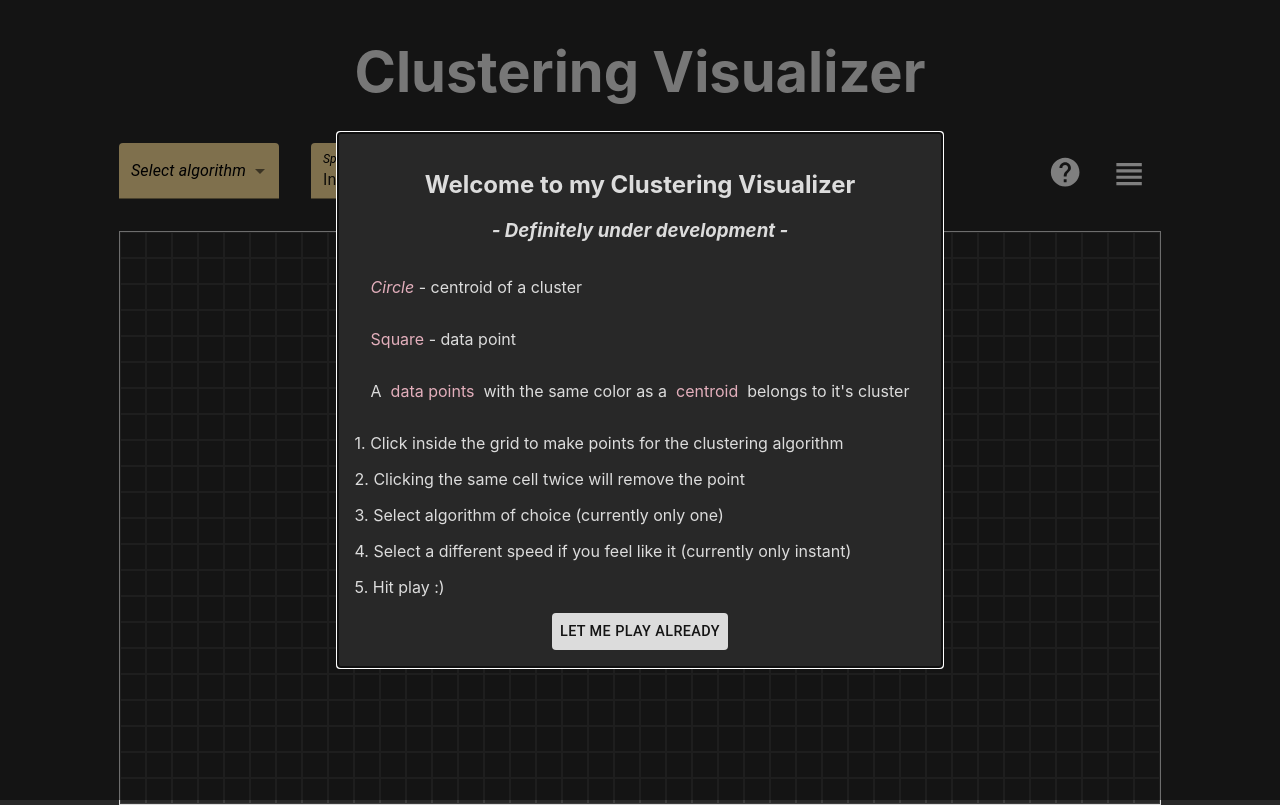
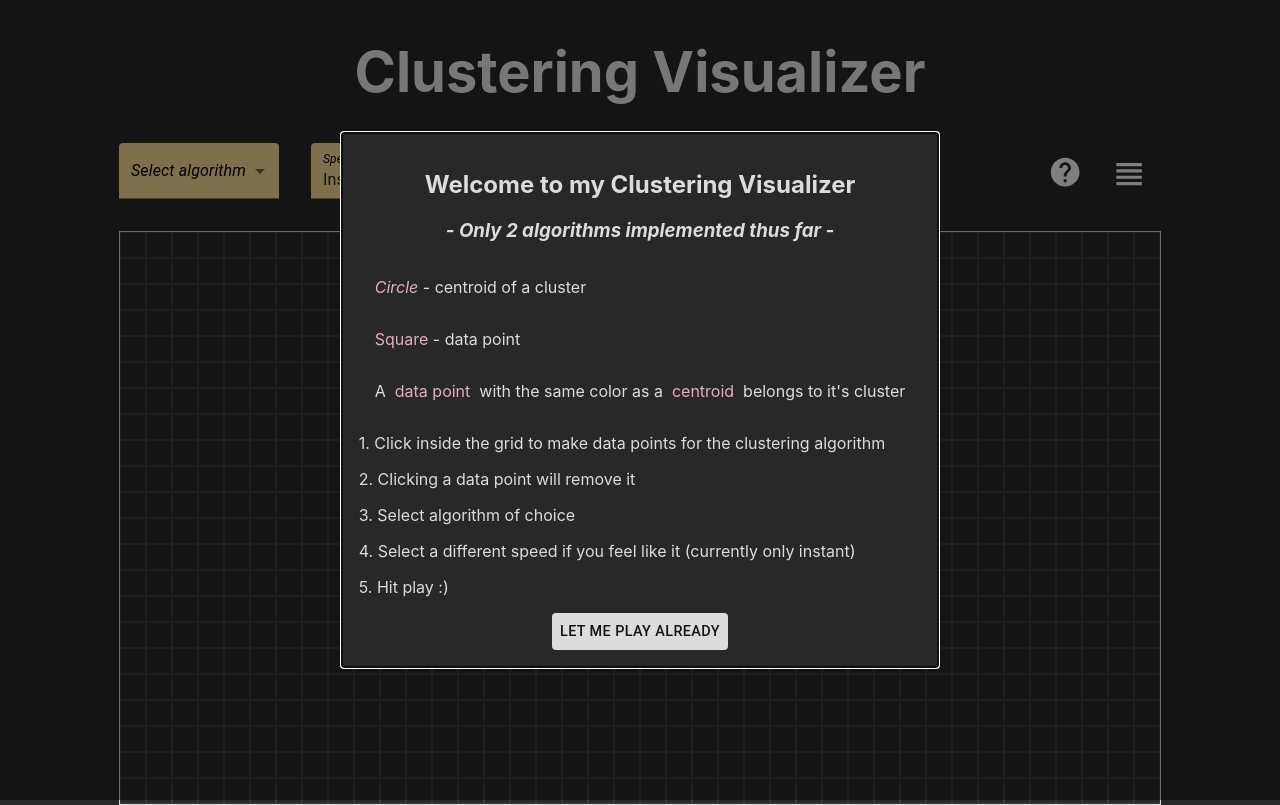
Before and after one commit to martinstiles/clustering-visualizer, a React (Create React App) app: page / in a window 1280 px wide. Built offline with nearby package versions, Linux system fonts and the light colour scheme.

Commit message:
Update modal text

```diff
--- a/src/views/buttonGroup/modal.js
+++ b/src/views/buttonGroup/modal.js
@@ -52,7 +52,7 @@ const TransitionsModal = () => {
               <h2> Welcome to my Clustering Visualizer </h2>
             </div>
             <div style={{textAlign: 'center', fontStyle: 'italic'}}>
-              <h3> - Definitely under development - </h3>
+              <h3> - Only 2 algorithms implemented thus far - </h3>
             </div>
             <div style={{display: 'flex', flexDirection: 'column', justifyContent: 'space-between', marginLeft: '1em', marginRight: '1em'}}>
               <div style={{display: 'flex', flexDirection: 'row'}}>
@@ -65,15 +65,15 @@ const TransitionsModal = () => {
               </div>
               <div style={{display: 'flex', flexDirection: 'row'}}>
                 <p> A &nbsp;</p>
-                <p style={{color: '#e3afbc'}}> data points &nbsp; </p>
+                <p style={{color: '#e3afbc'}}> data point &nbsp; </p>
                 <p> with the same color as a &nbsp;</p>
                 <p style={{color: '#e3afbc'}}> centroid &nbsp; </p>
                 <p> belongs to it's cluster </p>
               </div>
             </div>
-            <p> 1. Click inside the grid to make points for the clustering algorithm </p>
-            <p> 2. Clicking the same cell twice will remove the point </p>
-            <p> 3. Select algorithm of choice (currently only one) </p>
+            <p> 1. Click inside the grid to make data points for the clustering algorithm </p>
+            <p> 2. Clicking a data point will remove it </p>
+            <p> 3. Select algorithm of choice </p>
             <p> 4. Select a different speed if you feel like it (currently only instant) </p>
             <p> 5. Hit play :)  </p>
             <div style={{textAlign: 'center'}}>
```
